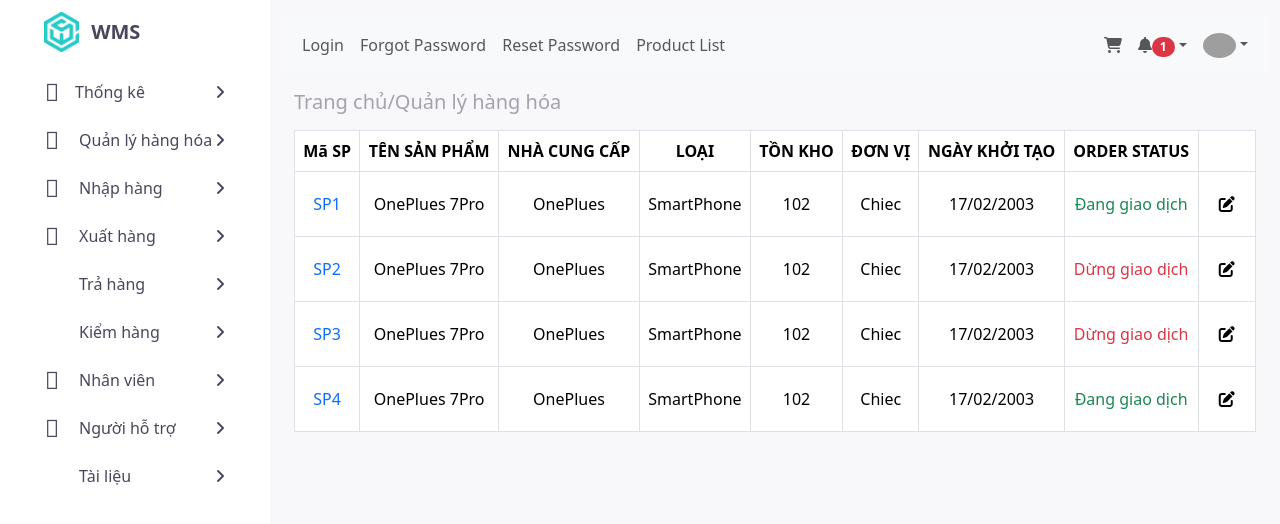
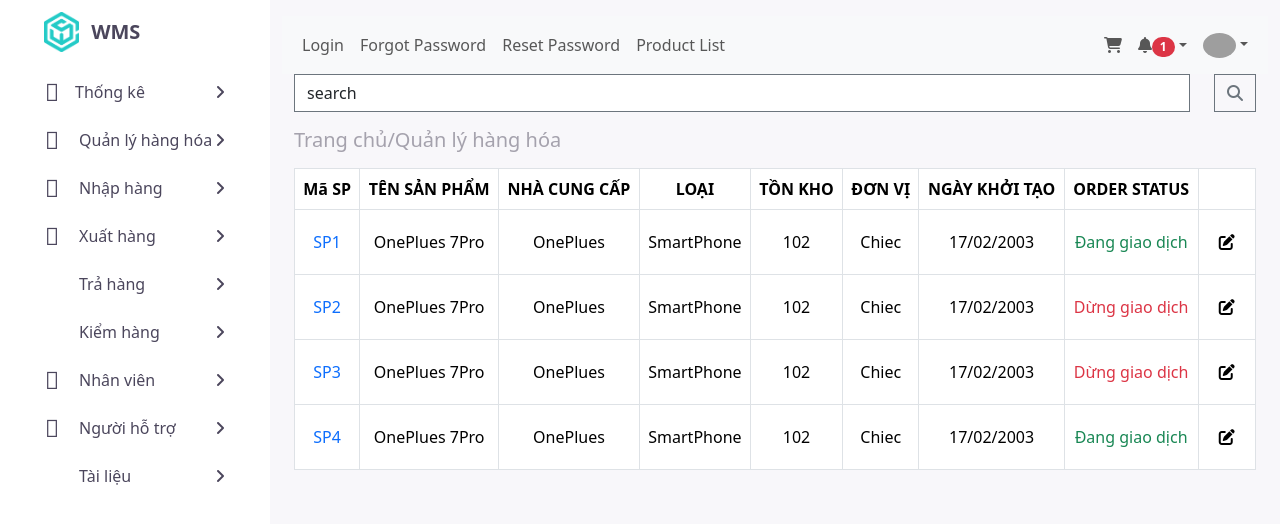
Before and after one commit to nghminh1404/WarehouseManagementSystem, a React (Create React App) app in the folder WarehouseManagement.Client/: page /ProductList in a window 1280 px wide. Shown: the top 524 px of the page. Built offline with nearby package versions, Linux system fonts and the light colour scheme; grey boxes are pictures that could not be loaded; some icons are missing.

Commit message:
responsive table

```diff
--- a/WarehouseManagement.Client/src/views/product/ProductList.jsx
+++ b/WarehouseManagement.Client/src/views/product/ProductList.jsx
@@ -6,9 +6,20 @@
         <div className="container">
             <div className="row justify-content-center">
                 <div className="col-sm-12">
+                <div className="row no-gutters">
+             <div className="col">
+               <input className="form-control border-secondary border-right-0 rounded-0" type="search" defaultValue="search" id="example-search-input4" readOnly={false} />
+            </div>
+        <div className="col-auto">
+            <button className="btn btn-outline-secondary border-left-0 rounded-0 rounded-right" type="button">
+                <i className="fa fa-search"></i>
+            </button>
+           </div>
+        </div>
                     <h5 className="my-3" style={{ color: '#a5a2ad' }}>
                         Trang chủ/Quản lý hàng hóa
                     </h5>
+                    <div className="table-responsive">
                     <Table className="table text-center table-bordered table-hover">
                         <thead>
                             <tr>
@@ -78,6 +89,7 @@
                             </tr>
                         </tbody>
                     </Table>
+                    </div>
                 </div>
             </div>
         </div>
```
